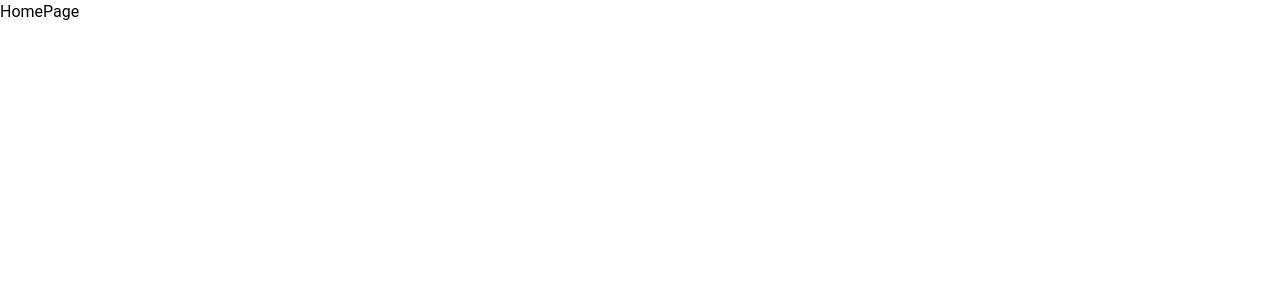
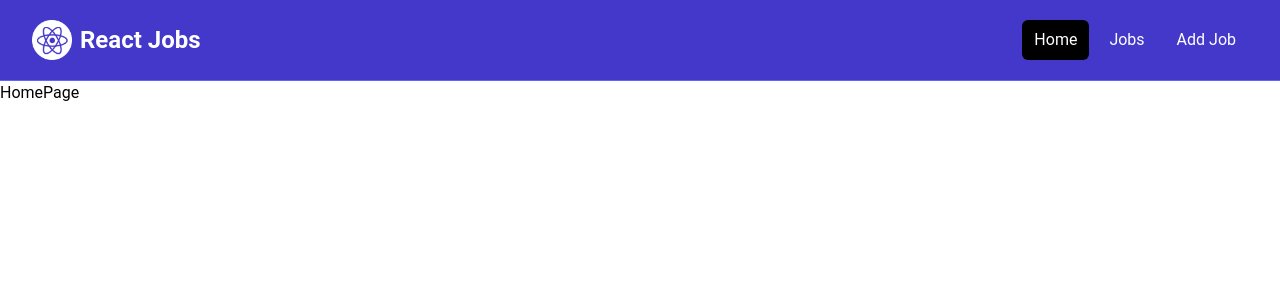
Before and after one commit to AdrianVisan/LearningReactTypescript, a React (Vite) app: page / in a window 1280 px wide. Shown: the top 300 px of the page. Built offline with nearby package versions, Linux system fonts and the light colour scheme.

Commit message:
Add NavBar

```diff
--- /dev/null
+++ b/src/components/NavBar.tsx
@@ -0,0 +1,40 @@
+import { NavLink, NavLinkRenderProps } from 'react-router-dom';
+import logo from '../assets/images/logo.png';
+
+function NavBar() {
+  const linkClass = (renderProps: NavLinkRenderProps) =>
+    renderProps.isActive
+      ? 'text-white bg-black hover:bg-gray-900 hover:text-white rounded-md px-3 py-2'
+      : 'text-white hover:bg-gray-900 hover:text-white rounded-md px-3 py-2';
+  return (
+    <nav className="bg-indigo-700 border-b border-indigo-500">
+      <div className="mx-auto max-w-7xl px-2 sm:px-6 lg:px-8">
+        <div className="flex h-20 items-center justify-between">
+          <div className="flex flex-1 items-center justify-center md:items-stretch md:justify-start">
+            <NavLink className="flex flex-shrink-0 items-center mr-4" to="/">
+              <img className="h-10 w-auto" src={logo} alt="React Jobs" />
+              <span className="hidden md:block text-white text-2xl font-bold ml-2">
+                React Jobs
+              </span>
+            </NavLink>
+            <div className="md:ml-auto">
+              <div className="flex space-x-2">
+                <NavLink to="/" className={linkClass}>
+                  Home
+                </NavLink>
+                <NavLink to="/jobs" className={linkClass}>
+                  Jobs
+                </NavLink>
+                <NavLink to="/add-job" className={linkClass}>
+                  Add Job
+                </NavLink>
+              </div>
+            </div>
+          </div>
+        </div>
+      </div>
+    </nav>
+  );
+}
+
+export default NavBar;
--- a/src/layouts/MainLayout.tsx
+++ b/src/layouts/MainLayout.tsx
@@ -1,9 +1,11 @@
 import { Outlet } from 'react-router-dom';
 import { ToastContainer } from 'react-toastify';
+import NavBar from '../components/NavBar';
 
 function MainLayout() {
   return (
     <>
+      <NavBar />
       <Outlet />
       <ToastContainer />
     </>
--- a/src/pages/HomePage.tsx
+++ b/src/pages/HomePage.tsx
@@ -1,4 +1,5 @@
 function HomePage() {
   return <div>HomePage</div>;
 }
+
 export default HomePage;
```
